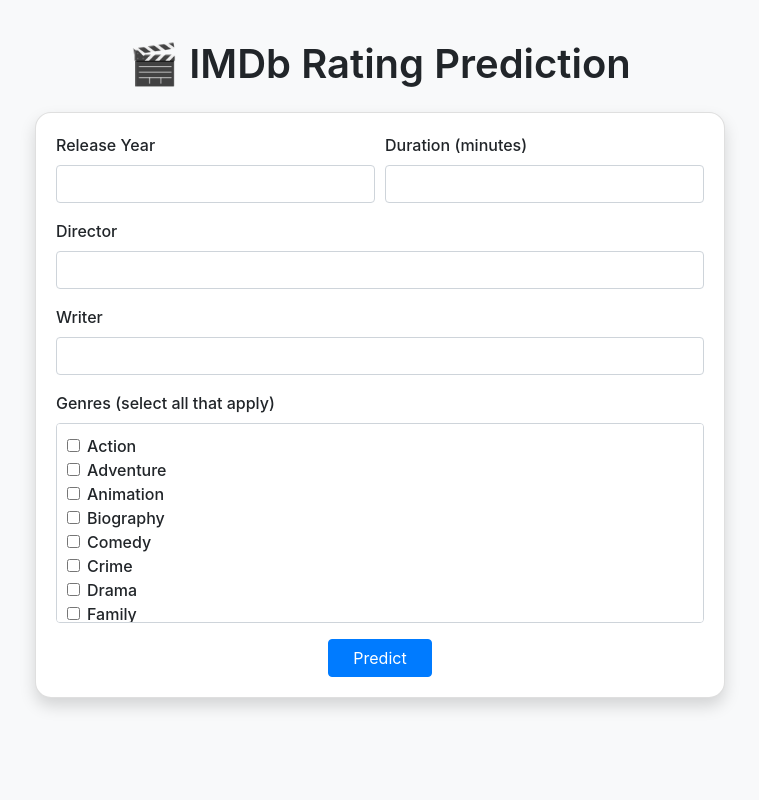
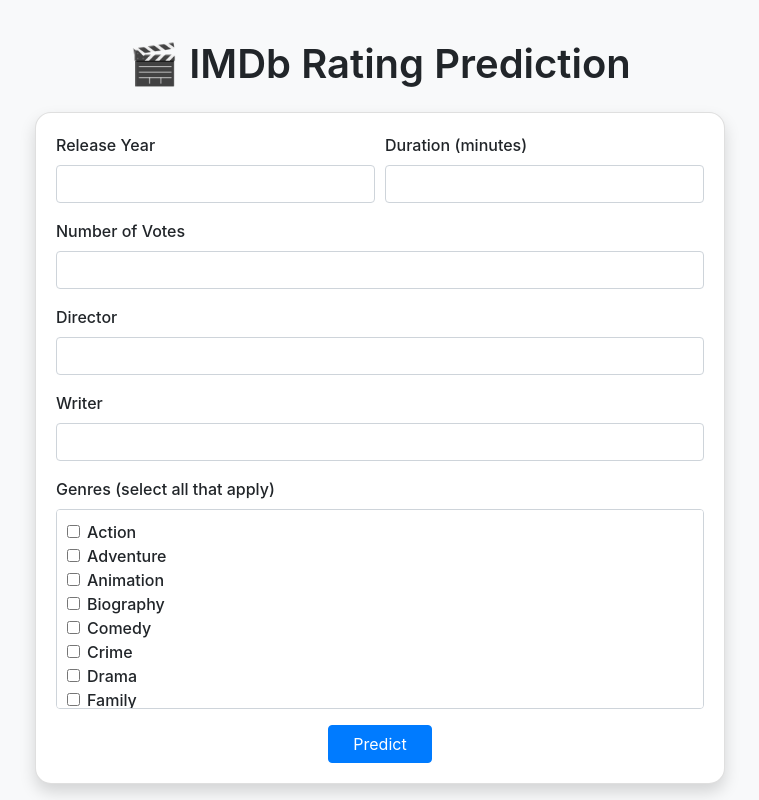
Before and after one commit to Anh-Thuw/IMDB_MOVIE, a Flask app: page / in a window 1280 px wide. Shown: the whole page, without its empty margins (260-1019 px from the left). Run offline with Flask 3, Linux system fonts and the light colour scheme; parts of the project's set-up code (start-up, migrations or seed data) failed here and were passed over; some libraries are stand-ins or nearby versions.

Commit message:
votesvotes

```diff
--- a/imdb_movie/templates/index.html
+++ b/imdb_movie/templates/index.html
@@ -72,7 +72,7 @@
               />
             </div>
           </div>
-         <!--<div class="form-group">
+         <div class="form-group">
             <label for="votes">Number of Votes</label>
             <input
               type="number"
@@ -83,7 +83,7 @@
               required
               value="{{ request.form.votes or '' }}"
             />
-          </div>-->
+          </div>
           <div class="form-group">
             <label for="directorName">Director</label>
             <input
--- a/imdb_movie/views.py
+++ b/imdb_movie/views.py
@@ -30,7 +30,7 @@ def predict():
         year = int(request.form['year'])
         duration = int(request.form['duration'])
         # Nếu muốn dùng votes thì mở comment và thêm vào input
-        # votes = int(request.form['votes'])
+        votes = int(request.form['votes'])
         director = request.form['directorName']
         writer = request.form['writeName']
         selected_genres = request.form.getlist('genres')  # list thể loại người dùng chọn
@@ -41,7 +41,7 @@ def predict():
             'writeName': [writer],
             'runtime': [duration],
             'year': [year],
-            # 'votes': [votes],  # nếu có votes trong model thì thêm vào đây
+            'votes': [votes],  # nếu có votes trong model thì thêm vào đây
         }
 
         # Thêm cột one-hot cho từng thể loại
@@ -59,6 +59,7 @@ def predict():
         return render_template('index.html',
                                prediction=prediction,
                                year=year,
+                               votes=votes,
                                duration=duration,
                                directorName=director,
                                writeName=writer,
```
